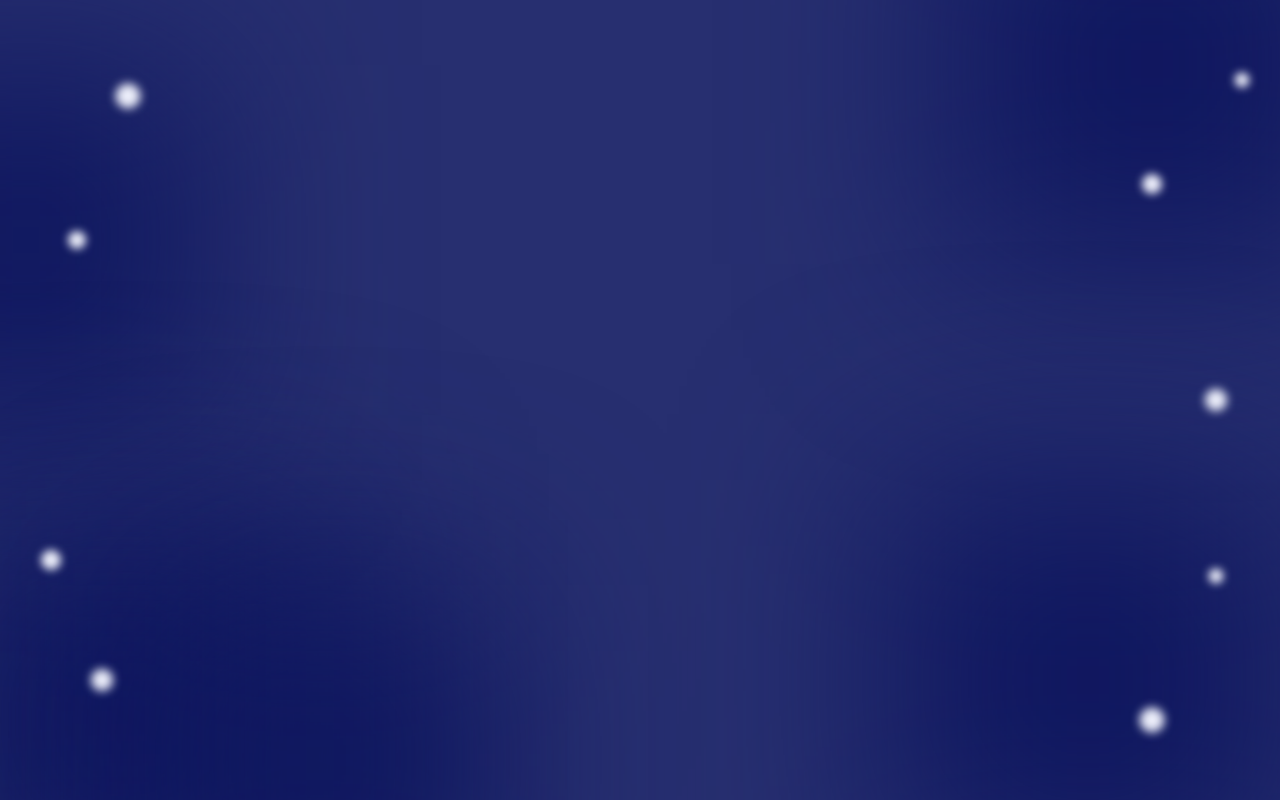
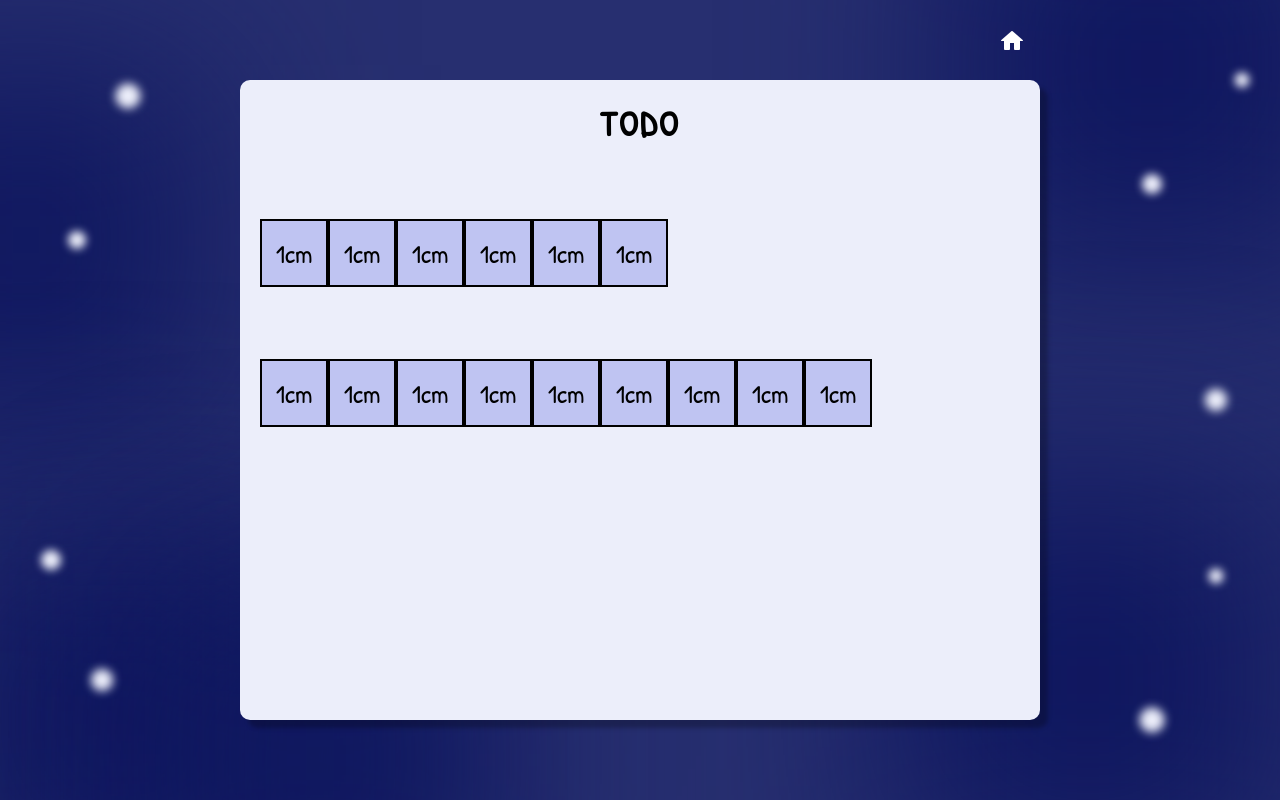
Before and after one commit to jara1008/Bachelor-Thesis, a React (Create React App) app in the folder thesis/: page /activityTwo in a window 1280 px wide. Before the commit this address had no page. Built offline with nearby package versions, Linux system fonts and the light colour scheme.

Commit message:
added: activityTwo rows of cubes

```diff
--- a/thesis/src/App.js
+++ b/thesis/src/App.js
@@ -5,6 +5,7 @@ import Background from './components/background';
 import ActivityOne from './components/activityOne';
 import Overview from './components/overview';
 import InstrOne from './components/instructionsOne';
+import ActivityTwo from './components/activityTwo';
 
 const App = () => {
   return (
@@ -16,6 +17,7 @@ const App = () => {
             <Route path="/" element={<Overview />} />
             <Route path="/instructionsOne" element={<InstrOne />} />
             <Route path="/activityOne" element={<ActivityOne />} />
+            <Route path="/activityTwo" element={<ActivityTwo />} />
           </Routes>
         </Router>
       </div>
--- a/thesis/src/components/activityOne.css
+++ b/thesis/src/components/activityOne.css
@@ -20,16 +20,9 @@ body, html {
     box-shadow: 8px 8px 4px #00000040;
     height: 80%;
     width: 80%;
-    max-width: 800px; /* Optional: Add a maximum width to prevent it from getting too large */
     padding: 20px;
     box-sizing: border-box;
     position: relative;
-  }
-
-  @media (max-width: 768px) {
-    .white-box {
-      width: 80%; /* Adjust the width for smaller screens */
-    }
   }
 
   .svg-overlay {
@@ -37,6 +30,11 @@ body, html {
     top: 55%;
     left: 30%;
     transform: translate(-50%, -50%);
+  }
+
+  .star {
+    width: 2.8vw;
+    aspect-ratio: 1/1;
   }
 
   .text-wrapper {
--- a/thesis/src/components/activityOne.jsx
+++ b/thesis/src/components/activityOne.jsx
@@ -22,42 +22,36 @@ function ActivityOne() {
     const [clickedStars, setClickedStars] = useState([]);
     const [allStars, setAllStars] = useState({ left: [], right: [] });
     const [lines, setLines] = useState([]);
-    const [drawnLines, setDrawnLines] = useState([])
 
     useEffect(() => {
         const firstCloudCount = Math.floor(Math.random() * leftCloudPositions.length) + 1;
         const secondCloudCount = Math.floor(Math.random() * rightCloudPositions.length) + 1;
 
-        const starsInFirstCloud = generateStars(firstCloudCount, leftCloudPositions);
-        const starsInSecondCloud = generateStars(secondCloudCount, rightCloudPositions);
+        const starsInFirstCloud = generateStars(firstCloudCount, leftCloudPositions, 'left');
+        const starsInSecondCloud = generateStars(secondCloudCount, rightCloudPositions, 'right');
 
         setAllStars({ left: starsInFirstCloud, right: starsInSecondCloud });
     }, []);
 
-    useEffect(() => {
-        setDrawnLines(renderLines());
-    }, [lines])
-
-
     const handleStarClick = (position) => {
-        setClickedStars(prevStars => {
-            const updatedStars = [...prevStars, position];
-
-            if (updatedStars.length === 2) {
-                console.log("two stars selected: ", updatedStars);
-                setLines(prevLines => [...prevLines, { start: updatedStars[0], end: updatedStars[1] }]);
-                console.log(clickedStars)
+        console.log("clicked");
+        setClickedStars((clickedStars) => {
+            if (clickedStars.length === 1) {
+                return [clickedStars, position];
+            } else if (clickedStars.length === 0) {
+                return [position];
+            }
+            else {
                 return [];
             }
-            console.log(clickedStars)
-            return updatedStars;
         });
     };
 
-    const generateStars = (count, positions) => {
+
+    const generateStars = (count, positions, cloudSide) => {
         return positions.slice(0, count).map((pos, index) => (
             <img
-                key={index}
+                key={`${cloudSide}-${index}`}
                 src={star}
                 className="star"
                 alt="Star"
@@ -66,21 +60,20 @@ function ActivityOne() {
                     top: `${pos.top}%`,
                     left: `${pos.left}%`,
                 }}
-                onClick={() => handleStarClick(pos)}
+                onClick={() => handleStarClick({ ...pos, cloudSide })}
             />
         ));
     };
 
     const renderLines = () => {
-        console.log("Drawing lines: ",lines)
         return lines.map((line, index) => (
-        <svg key={index} style={{ position: "absolute", top: 0, left: 0, height: "100%", width: "100%" }}>
+        <svg key={index} style={{ position: "absolute", top: 0, left: 0, height: "100%", width: "100%", pointerEvents: "none" }}>
             <line x1={`${line.start.left}%`} y1={`${line.start.top}%`} x2={`${line.end.left}%`} y2={`${line.end.top}%`} stroke="black" strokeWidth="2" />
         </svg>
     ))};
 
     return (
-        <div className="container">
+        <div className="container" >
             <div className="white-box" >
                 <Link to={"/"}>
                     <img src={home_icon} alt="home_icon" style={{ position: "absolute", top: "-8%", left: "95%" }} />
@@ -91,7 +84,7 @@ function ActivityOne() {
                     {allStars.left}
                     <img src={cloud} alt="Cloud" style={{ position: "absolute", top: "30%", right: "1%", height: "58%", width: "48%" }} />
                     {allStars.right}
-                    {drawnLines}
+                    {renderLines()}
                 </div>
             </div>
         </div>
--- /dev/null
+++ b/thesis/src/components/activityTwo.css
@@ -0,0 +1,75 @@
+@import url('https://fonts.googleapis.com/css2?family=Patrick+Hand&display=swap');
+
+body, html {
+    margin: 0;
+    padding: 0;
+    height: 100%;
+  }
+
+  .container {
+    display: flex;
+    justify-content: center;
+    align-items: center;
+    height: 100vh;
+    width: 100vw;
+  }
+
+  .white-box {
+    background-color: #eceefa;
+    border-radius: 10px;
+    box-shadow: 8px 8px 4px #00000040;
+    height: 80%;
+    width: 80%;
+    max-width: 800px; /* Optional: Add a maximum width to prevent it from getting too large */
+    padding: 20px;
+    box-sizing: border-box;
+    position: relative;
+  }
+
+  @media (max-width: 768px) {
+    .white-box {
+      width: 80%; /* Adjust the width for smaller screens */
+    }
+  }
+
+.text-wrapper {
+    font-family: 'Patrick Hand', sans-serif;
+    display: flex;
+    justify-content: center;
+    font-size: 35px;
+    color: #000000;
+    font-weight: bold;
+    letter-spacing: 2px;
+}
+
+.cube-rows {
+  display: flex;
+  flex-direction: column;
+  align-items: flex-start;
+}
+
+.cube-row {
+  display: flex;
+  justify-content: center;
+  margin-top: 9vh;
+}
+
+.cube {
+  width: 5vw;
+  height: 5vw;
+  background-color: #BFC4F2;
+  border: 2px solid #000000;
+  position: relative;
+  display: flex;
+  align-items: center;
+  justify-content: center;
+}
+
+.cube-label {
+  font-family: 'Patrick Hand', sans-serif;
+  font-size: 2vw;
+  width: 100%;
+  position: absolute;
+  text-align: center;
+  color: #000000;
+}
--- /dev/null
+++ b/thesis/src/components/activityTwo.jsx
@@ -0,0 +1,46 @@
+import React, { useState, useEffect } from 'react';
+import './activityTwo.css';
+import { Link } from 'react-router-dom';
+import home_icon from '../images/home_icon.png';
+
+
+function ActivityTwo() {
+    const [numCubesFirstRow, setNumCubesFirstRow] = useState(0);
+    const [numCubesSecondRow, setNumCubesSecondRow] = useState(0);
+
+    useEffect(() => {
+        const randomNumCubesFirstRow = Math.floor(Math.random() * 10) + 1;
+        const randomNumCubesSecondRow = Math.floor(Math.random() * 10) + 1;
+        setNumCubesFirstRow(randomNumCubesFirstRow);
+        setNumCubesSecondRow(randomNumCubesSecondRow);
+    }, []);
+
+    return (
+        <div className="container" >
+            <div className="white-box" >
+                <Link to={"/"}>
+                    <img src={home_icon} alt="home_icon" style={{ position: "absolute", top: "-8%", left: "95%" }} />
+                </Link>
+                <span className="text-wrapper">TODO</span>
+                <div className="cube-rows">
+                    <div className="cube-row">
+                        {Array.from({ length: numCubesFirstRow }, (_, index) => (
+                            <div key={index} className="cube">
+                                <span className="cube-label">1cm</span>
+                            </div>
+                        ))}
+                    </div>
+                    <div className="cube-row">
+                        {Array.from({ length: numCubesSecondRow }, (_, index) => (
+                            <div key={index} className="cube">
+                                <span className="cube-label">1cm</span>
+                            </div>
+                        ))}
+                    </div>
+                </div>
+            </div>
+        </div>
+    );
+}
+
+export default ActivityTwo;
--- a/thesis/src/components/overview.jsx
+++ b/thesis/src/components/overview.jsx
@@ -5,7 +5,7 @@ import "./overview.css";
 function Overview() {
     const [boxes, setBoxes] = useState([
         { id: 1, top: '14%', left: '37%', path: "/instructionsOne" },
-        { id: 2, top: '14%', left: '52%' },
+        { id: 2, top: '14%', left: '52%', path: "/activityTwo" },
         { id: 3, top: '14%', left: '67%' },
         { id: 4, top: '41%', left: '37%' },
         { id: 5, top: '41%', left: '52%' },
```
Lines whose indentation alone changed are shown as unchanged.
